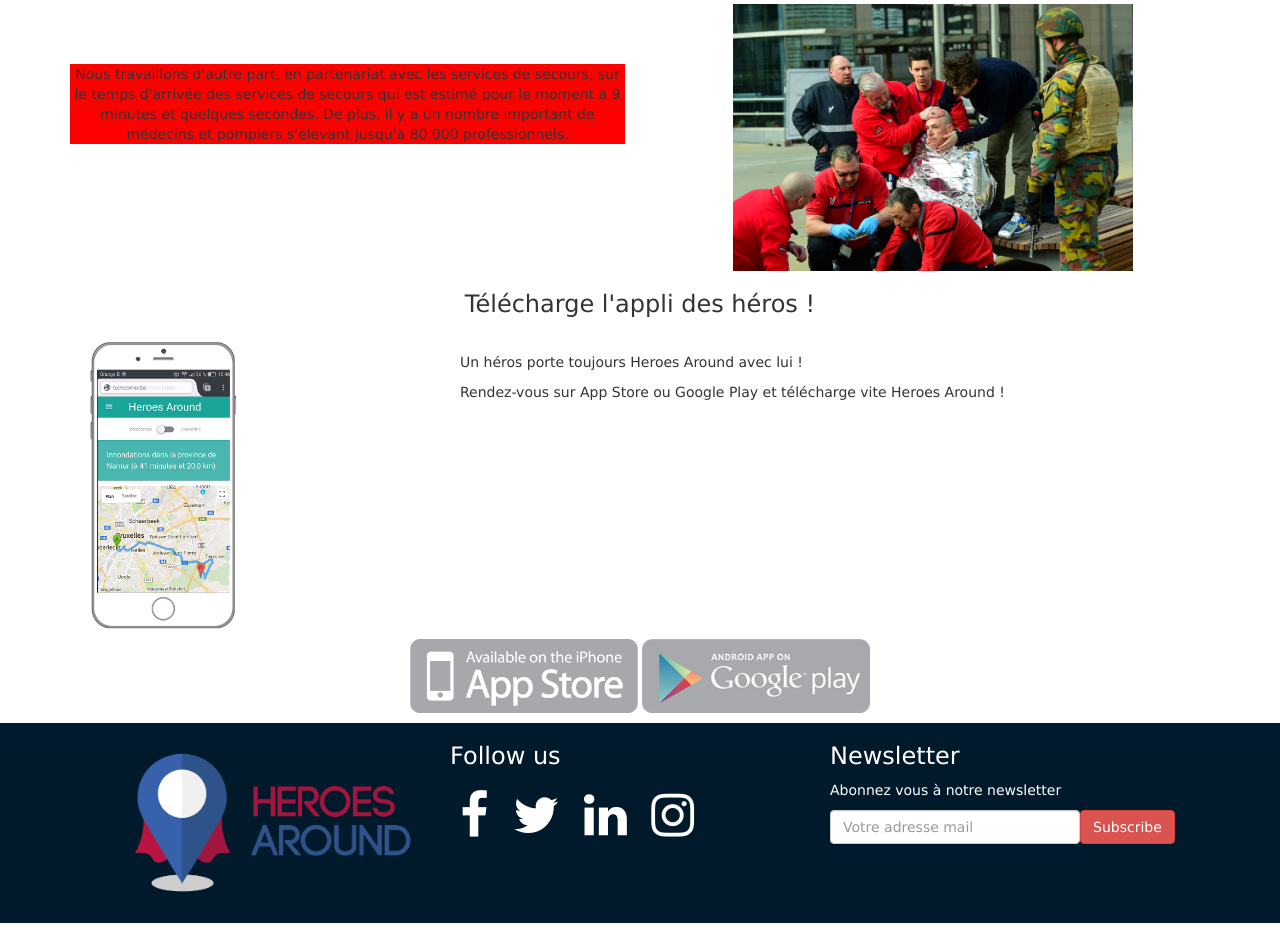
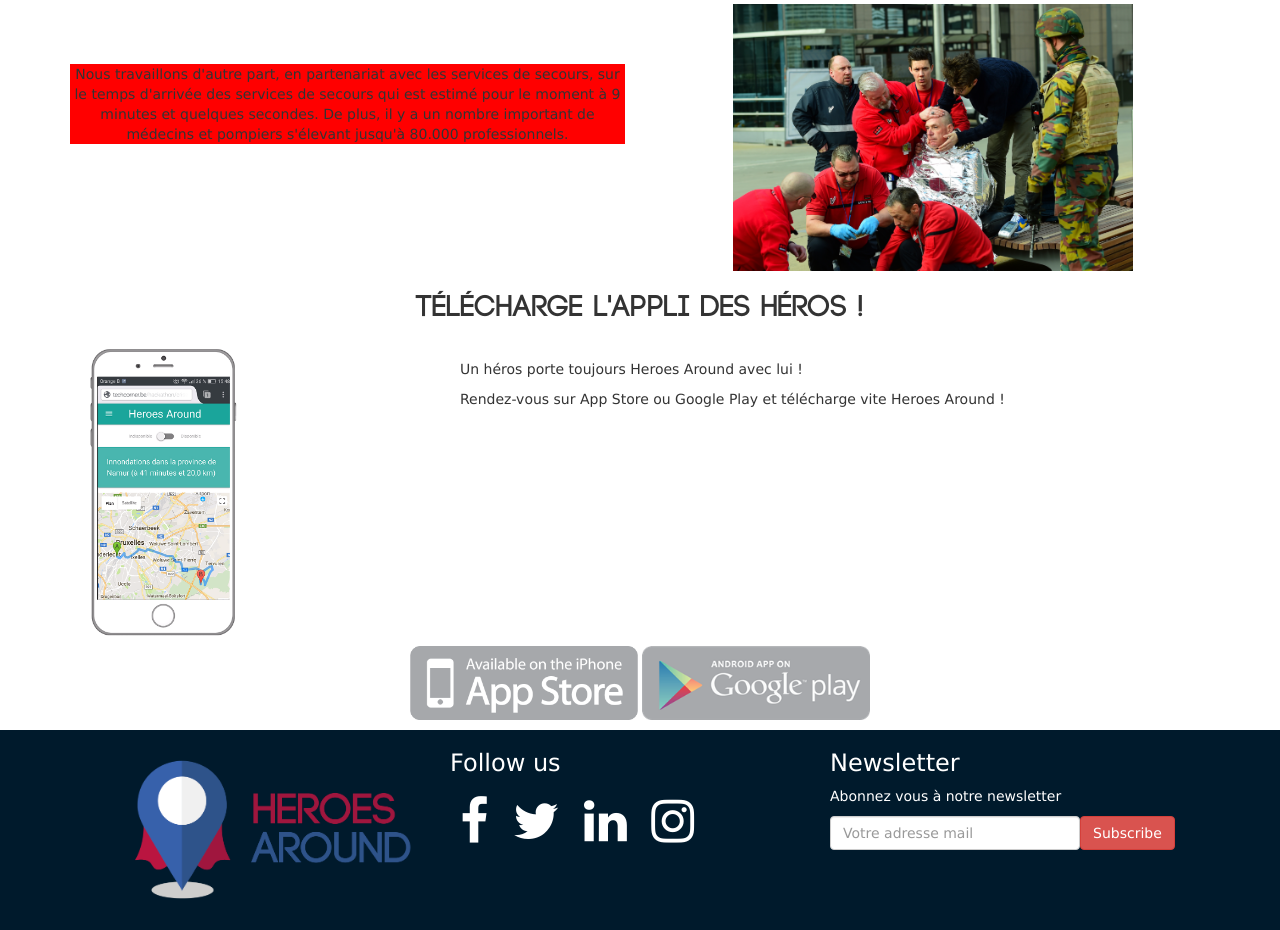
Before and after one commit to l0venothing/heroesAround, a CodeIgniter app: page /database/ in a window 1280 px wide. Shown: the part 542-1472 px from the top of the page. Run offline with CodeIgniter, Linux system fonts and the light colour scheme; some libraries are stand-ins or nearby versions.

Commit message:
modif code esther, titre devient h2 au lieux de h3

```diff
--- a/application/views/advertise/adv_view.php
+++ b/application/views/advertise/adv_view.php
@@ -1,9 +1,9 @@
 <?php
 defined('BASEPATH') OR exit('No direct script access allowed');?>
 
-<div class="container">
+<div class="container" id="appli">
     <div class="row text-center">
-        <div class="col-xs-12"><h3>Télécharge l'appli des héros ! </h3></div>
+        <div class="col-xs-12"><h2>Télécharge l'appli des héros ! </h2></div>
     </div>
     <div class="row">
         <div class="col-xs-4">
```
